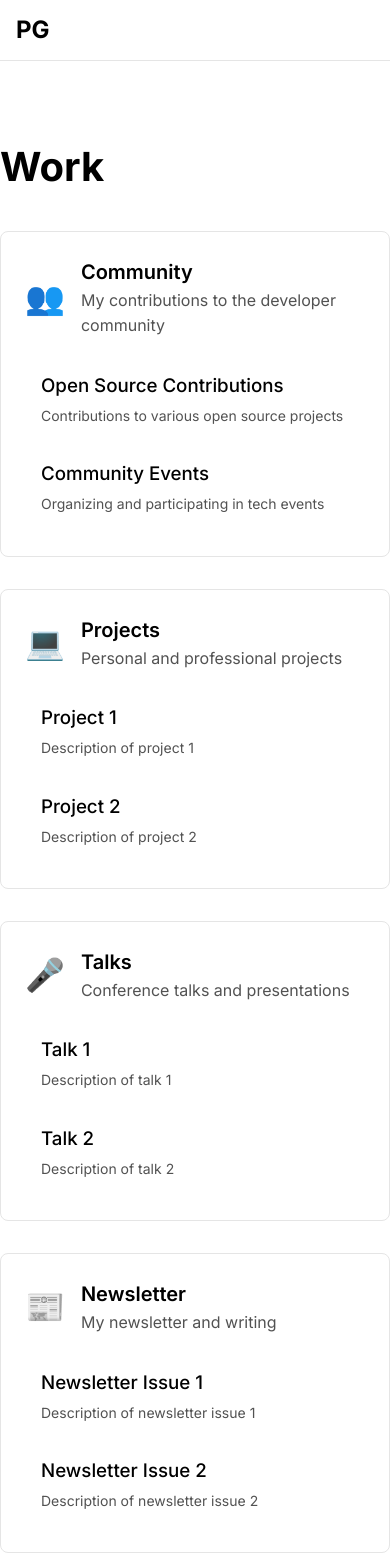
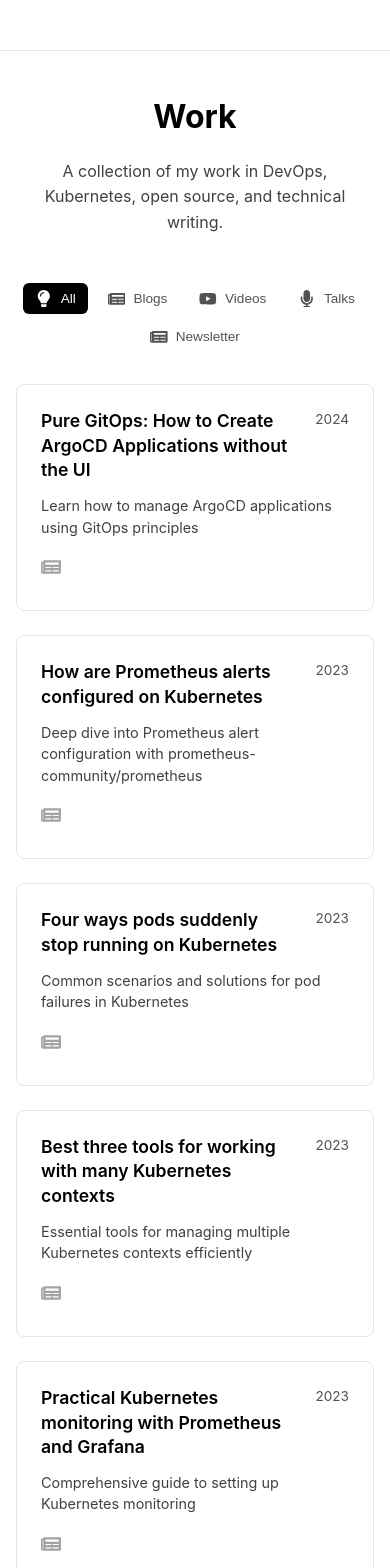
Before and after one commit to pavangudiwada/personal-website, a Next.js app: page /work in a window 390 px wide. Shown: the top 1568 px of the page. Built offline with nearby package versions, Linux system fonts and the light colour scheme.

Commit message:
Basic work page

```diff
--- a/package.json
+++ b/package.json
@@ -9,9 +9,11 @@
     "lint": "next lint"
   },
   "dependencies": {
+    "link-preview-js": "^3.0.14",
     "next": "15.3.1",
     "react": "^19.0.0",
-    "react-dom": "^19.0.0"
+    "react-dom": "^19.0.0",
+    "react-icons": "^5.5.0"
   },
   "devDependencies": {
     "@eslint/eslintrc": "^3",
--- a/src/app/globals.css
+++ b/src/app/globals.css
@@ -21,6 +21,8 @@ body {
   margin: 0;
   padding: 0;
   line-height: 1.6;
+  height: 100vh;
+  overflow: hidden;
 }
 
 /* Layout */
@@ -35,10 +37,13 @@ body {
   top: 0;
   left: 0;
   right: 0;
-  height: 60px;
+  height: 50px;
   background: var(--secondary-color);
   border-bottom: 1px solid var(--gray-200);
   z-index: 1000;
+  display: flex;
+  align-items: center;
+  justify-content: center;
 }
 
 .nav-container {
@@ -67,37 +72,33 @@ body {
   text-decoration: none;
   color: var(--gray-700);
   font-weight: 500;
-  transition: color 0.2s;
-}
-
-.nav-link:hover {
-  color: var(--primary-color);
+  font-size: 0.9rem;
 }
 
 /* Home Page */
 .home-container {
-  min-height: 100vh;
+  height: 100vh;
   display: flex;
   align-items: center;
   justify-content: center;
-  padding: 2rem;
   background-color: var(--secondary-color);
 }
 
 .profile-section {
   text-align: center;
-  max-width: 800px;
-  margin: 0 auto;
+  max-width: 600px;
+  padding: 0 1rem;
+  margin-top: -50px;
+  /* Offset to account for navbar and center content */
 }
 
 .profile-image-container {
-  margin: 0 auto 2rem;
-  width: 200px;
-  height: 200px;
+  margin: 0 auto 1rem;
+  width: 120px;
+  height: 120px;
   border-radius: 50%;
   overflow: hidden;
-  border: 4px solid var(--primary-color);
-  box-shadow: 0 4px 6px rgba(0, 0, 0, 0.1);
+  border: 2px solid var(--primary-color);
 }
 
 .profile-image {
@@ -107,174 +108,203 @@ body {
 }
 
 .home-title {
-  font-size: 3rem;
+  font-size: 2rem;
   font-weight: 700;
-  margin-bottom: 1rem;
+  margin-bottom: 0.5rem;
   color: var(--primary-color);
 }
 
 .home-subtitle {
-  font-size: 1.25rem;
+  font-size: 1rem;
   color: var(--gray-700);
-  margin-bottom: 1rem;
-  line-height: 1.6;
+  margin-bottom: 0.5rem;
+  line-height: 1.4;
+  max-width: 500px;
+  margin-left: auto;
+  margin-right: auto;
 }
 
 .social-links {
   display: flex;
   justify-content: center;
-  gap: 1.5rem;
-  margin: 2rem 0;
-}
-
-.social-link {
-  display: flex;
-  flex-direction: column;
-  align-items: center;
-  text-decoration: none;
-  color: var(--primary-color);
-  transition: transform 0.2s ease;
-}
-
-.social-link:hover {
-  transform: translateY(-4px);
+  gap: 1.25rem;
+  margin: 1rem 0;
 }
 
 .social-icon {
-  font-size: 2rem;
-  margin-bottom: 0.5rem;
-}
-
-.social-name {
-  font-size: 0.875rem;
-  font-weight: 500;
+  font-size: 1.25rem;
+  color: var(--primary-color);
 }
 
 .action-buttons {
   display: flex;
   justify-content: center;
   gap: 1rem;
-  margin-top: 2rem;
+  margin-top: 1rem;
+}
+
+.primary-button,
+.secondary-button {
+  padding: 0.4rem 1.25rem;
+  border-radius: 0.375rem;
+  text-decoration: none;
+  font-weight: 600;
+  font-size: 0.85rem;
 }
 
 .primary-button {
   background-color: var(--primary-color);
   color: var(--secondary-color);
-  padding: 0.75rem 1.5rem;
-  border-radius: 0.5rem;
-  text-decoration: none;
-  font-weight: 600;
-  transition: all 0.2s ease;
-}
-
-.primary-button:hover {
-  background-color: var(--gray-900);
-  transform: translateY(-2px);
 }
 
 .secondary-button {
   background-color: transparent;
   color: var(--primary-color);
-  padding: 0.75rem 1.5rem;
   border: 2px solid var(--primary-color);
-  border-radius: 0.5rem;
-  text-decoration: none;
-  font-weight: 600;
-  transition: all 0.2s ease;
 }
 
-.secondary-button:hover {
-  background-color: var(--gray-100);
-  transform: translateY(-2px);
+/* Work Page */
+.work-container {
+  max-width: 1200px;
+  margin: 0 auto;
+  padding: 2rem 1rem;
+  padding-top: 80px;
 }
 
-/* Work page styles */
-.container {
-  max-width: 1200px;
-  margin: 0 auto;
-  padding: 0 1rem;
+.work-header {
+  text-align: center;
+  margin-bottom: 3rem;
 }
 
-.section {
-  padding: 3rem 0;
+.work-header h1 {
+  font-size: 2.5rem;
+  font-weight: 700;
+  color: var(--primary-color);
+  margin-bottom: 1rem;
 }
 
-.heading {
-  font-size: 2.5rem;
-  font-weight: bold;
-  margin-bottom: 2rem;
-  color: var(--primary-color);
+.work-header p {
+  font-size: 1.1rem;
+  color: var(--gray-700);
+  max-width: 600px;
+  margin: 0 auto;
+}
+
+.categories-tabs {
+  display: flex;
+  justify-content: center;
+  gap: 1rem;
+  margin-bottom: 3rem;
+  flex-wrap: wrap;
+}
+
+.category-tab {
+  display: flex;
+  align-items: center;
+  gap: 0.5rem;
+  padding: 0.5rem 1rem;
+  border: none;
+  background: none;
+  color: var(--gray-600);
+  font-size: 0.9rem;
+  cursor: pointer;
+  border-radius: 0.375rem;
+}
+
+.category-tab.active {
+  background-color: var(--primary-color);
+  color: var(--secondary-color);
+}
+
+.category-icon {
+  font-size: 1.1rem;
 }
 
 .work-grid {
   display: grid;
-  grid-template-columns: repeat(auto-fit, minmax(300px, 1fr));
-  gap: 2rem;
-  margin-top: 2rem;
+  grid-template-columns: repeat(auto-fill, minmax(300px, 1fr));
+  gap: 1.5rem;
 }
 
 .work-card {
   border: 1px solid var(--gray-200);
   border-radius: 0.5rem;
-  padding: 1.5rem;
-  transition: all 0.2s;
+  text-decoration: none;
+  color: inherit;
+  overflow: hidden;
+  transition: border-color 0.2s ease;
 }
 
 .work-card:hover {
-  transform: translateY(-2px);
   border-color: var(--primary-color);
+}
+
+.work-card-content {
+  padding: 1.5rem;
 }
 
 .work-card-header {
   display: flex;
-  align-items: center;
-  gap: 1rem;
+  justify-content: space-between;
+  align-items: flex-start;
+  margin-bottom: 0.75rem;
+}
+
+.work-card-header h3 {
+  font-size: 1.1rem;
+  font-weight: 600;
+  color: var(--primary-color);
+  margin: 0;
+  line-height: 1.4;
+}
+
+.work-year {
+  font-size: 0.85rem;
+  color: var(--gray-600);
+  white-space: nowrap;
+  margin-left: 1rem;
+}
+
+.work-card p {
+  font-size: 0.9rem;
+  color: var(--gray-700);
+  margin: 0;
   margin-bottom: 1rem;
+  line-height: 1.5;
 }
 
 .work-card-icon {
-  font-size: 2rem;
+  font-size: 1.25rem;
+  color: var(--gray-400);
 }
 
-.work-card-title {
-  font-size: 1.25rem;
-  font-weight: 600;
-  margin: 0;
-  color: var(--primary-color);
-}
+@media (max-width: 768px) {
+  .work-container {
+    padding: 1rem;
+    padding-top: 70px;
+  }
 
-.work-card-description {
-  color: var(--gray-600);
-  margin: 0;
-}
+  .work-header h1 {
+    font-size: 2rem;
+  }
 
-.work-items {
-  margin-top: 1rem;
-}
+  .work-header p {
+    font-size: 1rem;
+  }
 
-.work-item {
-  display: block;
-  padding: 1rem;
-  border-radius: 0.5rem;
-  text-decoration: none;
-  color: inherit;
-  transition: background-color 0.2s;
-}
+  .categories-tabs {
+    gap: 0.5rem;
+    margin-bottom: 2rem;
+  }
 
-.work-item:hover {
-  background-color: var(--gray-100);
-}
+  .category-tab {
+    padding: 0.4rem 0.75rem;
+    font-size: 0.85rem;
+  }
 
-.work-item-title {
-  font-weight: 500;
-  margin: 0;
-  color: var(--primary-color);
-}
-
-.work-item-description {
-  font-size: 0.875rem;
-  color: var(--gray-600);
-  margin: 0.25rem 0 0;
+  .work-grid {
+    grid-template-columns: 1fr;
+  }
 }
 
 /* Responsive Design */
--- a/src/app/layout.js
+++ b/src/app/layout.js
@@ -1,22 +1,17 @@
-import { Inter } from "next/font/google";
-import "./globals.css";
-import Navbar from "./components/Navbar";
-
-const inter = Inter({ subsets: ["latin"] });
+import './globals.css';
+import Navbar from '@/components/Navbar';
 
 export const metadata = {
-    title: "Pavan Gudiwada - Personal Website",
-    description: "Personal website of Pavan Gudiwada",
+    title: 'Pavan Gudiwada',
+    description: 'Developer Advocate at Robusta.dev',
 };
 
 export default function RootLayout({ children }) {
     return (
         <html lang="en">
-            <body className={inter.className}>
+            <body>
                 <Navbar />
-                <main className="main">
-                    {children}
-                </main>
+                {children}
             </body>
         </html>
     );
--- a/src/app/work/page.js
+++ b/src/app/work/page.js
@@ -1,116 +1,165 @@
-import Link from 'next/link';
+'use client';
+import { useState } from 'react';
+import { FaMicrophone, FaNewspaper, FaLightbulb, FaYoutube } from 'react-icons/fa';
 
-const workSections = [
+const categories = [
+    { id: 'all', label: 'All', icon: FaLightbulb },
+    { id: 'blogs', label: 'Blogs', icon: FaNewspaper },
+    { id: 'videos', label: 'Videos', icon: FaYoutube },
+    { id: 'talks', label: 'Talks', icon: FaMicrophone },
+    { id: 'newsletter', label: 'Newsletter', icon: FaNewspaper },
+];
+
+const workItems = [
     {
-        title: 'Community',
-        icon: '👥',
-        description: 'My contributions to the developer community',
-        items: [
-            {
-                title: 'Open Source Contributions',
-                description: 'Contributions to various open source projects',
-                link: '#',
+        title: "Pure GitOps: How to Create ArgoCD Applications without the UI",
+        description: "Learn how to manage ArgoCD applications using GitOps principles",
+        category: "blogs",
+        year: "2024",
+        link: "https://home.robusta.dev/blog/pure-gitops-how-to-create-argocd-applications-without-the-ui"
     },
     {
-                title: 'Community Events',
-                description: 'Organizing and participating in tech events',
-                link: '#',
-            },
-        ],
+        title: "How are Prometheus alerts configured on Kubernetes",
+        description: "Deep dive into Prometheus alert configuration with prometheus-community/prometheus",
+        category: "blogs",
+        year: "2023",
+        link: "https://home.robusta.dev/blog/prometheus-alerts-using-prometheus-community-helm-chart"
     },
     {
-        title: 'Projects',
-        icon: '💻',
-        description: 'Personal and professional projects',
-        items: [
-            {
-                title: 'Project 1',
-                description: 'Description of project 1',
-                link: '#',
+        title: "Four ways pods suddenly stop running on Kubernetes",
+        description: "Common scenarios and solutions for pod failures in Kubernetes",
+        category: "blogs",
+        year: "2023",
+        link: "https://home.robusta.dev/blog/oomkill-crashloops-evictions"
     },
     {
-                title: 'Project 2',
-                description: 'Description of project 2',
-                link: '#',
-            },
-        ],
+        title: "Best three tools for working with many Kubernetes contexts",
+        description: "Essential tools for managing multiple Kubernetes contexts efficiently",
+        category: "blogs",
+        year: "2023",
+        link: "https://home.robusta.dev/blog/switching-kubernets-context"
     },
     {
-        title: 'Talks',
-        icon: '🎤',
-        description: 'Conference talks and presentations',
-        items: [
-            {
-                title: 'Talk 1',
-                description: 'Description of talk 1',
-                link: '#',
+        title: "Practical Kubernetes monitoring with Prometheus and Grafana",
+        description: "Comprehensive guide to setting up Kubernetes monitoring",
+        category: "blogs",
+        year: "2023",
+        link: "https://kubecampus.io/kubernetes/blog/practical-kubernetes-monitoring-with-prometheus-and-grafana/"
     },
     {
-                title: 'Talk 2',
-                description: 'Description of talk 2',
-                link: '#',
-            },
-        ],
+        title: "Hashnode Blog",
+        description: "Collection of technical articles on Kubernetes, DevOps, and Cloud Native technologies",
+        category: "blogs",
+        year: "2024",
+        link: "https://pavangudiwada.hashnode.dev/"
     },
     {
-        title: 'Newsletter',
-        icon: '📰',
-        description: 'My newsletter and writing',
-        items: [
-            {
-                title: 'Newsletter Issue 1',
-                description: 'Description of newsletter issue 1',
-                link: '#',
+        title: "Medium Blog",
+        description: "Articles and tutorials on DevOps practices and cloud technologies",
+        category: "blogs",
+        year: "2024",
+        link: "https://pavangudiwada.medium.com/"
     },
     {
-                title: 'Newsletter Issue 2',
-                description: 'Description of newsletter issue 2',
-                link: '#',
-            },
-        ],
+        title: "Why This Kubernetes Thing?",
+        description: "No fluff, bite-sized newsletter about Kubernetes concepts",
+        category: "newsletter",
+        year: "2024",
+        link: "https://whyk8s.substack.com/"
     },
     {
-        title: 'Articles',
-        icon: '📝',
-        description: 'Technical articles and blog posts',
-        items: [
-            {
-                title: 'Article 1',
-                description: 'Description of article 1',
-                link: '#',
+        title: "Prometheus in 5 minutes - KCD Pakistan 2023",
+        description: "Quick introduction to Prometheus monitoring",
+        category: "videos",
+        year: "2023",
+        link: "https://www.youtube.com/watch?v=I6C09vPBpiA"
     },
     {
-                title: 'Article 2',
-                description: 'Description of article 2',
-                link: '#',
+        title: "Kubernetes-as-a-Service - Ortelius Summit 2022",
+        description: "Discussion about whether Kubernetes-as-a-Service is better for you",
+        category: "videos",
+        year: "2022",
+        link: "https://www.youtube.com/watch?v=5i1TQEb7c90"
     },
-        ],
+    {
+        title: "Kubernetes monitoring with Robusta - Kubesimplify",
+        description: "CloudNative stories featuring Kubernetes monitoring best practices",
+        category: "videos",
+        year: "2023",
+        link: "https://www.youtube.com/watch?v=RP6bW-EevX0"
     },
+    {
+        title: "Understand Terraform Cloud and Enterprise capabilities",
+        description: "Terraform HUG Sydney session with Brad McCoy",
+        category: "videos",
+        year: "2023",
+        link: "https://www.youtube.com/watch?v=8JSTKHxkLTM"
+    },
+    {
+        title: "Kubernetes Monitoring 101 with Prometheus",
+        description: "Introduction to Kubernetes monitoring fundamentals",
+        category: "videos",
+        year: "2023",
+        link: "https://www.youtube.com/watch?v=siH-B5bOoIU"
+    },
+    {
+        title: "Complete Video Collection",
+        description: "Playlist with all DevOps and Kubernetes related videos",
+        category: "videos",
+        year: "2024",
+        link: "https://www.youtube.com/watch?v=RP6bW-EevX0&list=PLfbj6mkGIOYtD_vaMI65tqzvHPRTcpBD_"
+    }
 ];
 
-export default function WorkPage() {
+function WorkCard({ item }) {
     return (
-        <div className="container section">
-            <h1 className="heading">Work</h1>
-            <div className="work-grid">
-                {workSections.map((section) => (
-                    <div key={section.title} className="work-card">
+        <a href={item.link} className="work-card" target="_blank" rel="noopener noreferrer">
+            <div className="work-card-content">
                 <div className="work-card-header">
-                            <span className="work-card-icon">{section.icon}</span>
-                            <div>
-                                <h2 className="work-card-title">{section.title}</h2>
-                                <p className="work-card-description">{section.description}</p>
+                    <h3>{item.title}</h3>
+                    <span className="work-year">{item.year}</span>
+                </div>
+                <p>{item.description}</p>
+                <div className="work-card-icon">
+                    {item.category === 'blogs' && <FaNewspaper />}
+                    {item.category === 'videos' && <FaYoutube />}
+                    {item.category === 'talks' && <FaMicrophone />}
                 </div>
             </div>
-                        <div className="work-items">
-                            {section.items.map((item) => (
-                                <Link key={item.title} href={item.link} className="work-item">
-                                    <h3 className="work-item-title">{item.title}</h3>
-                                    <p className="work-item-description">{item.description}</p>
-                                </Link>
+        </a>
+    );
+}
+
+export default function Work() {
+    const [activeCategory, setActiveCategory] = useState('all');
+
+    const filteredWork = workItems.filter(item =>
+        activeCategory === 'all' || item.category === activeCategory
+    );
+
+    return (
+        <div className="work-container">
+            <div className="work-header">
+                <h1>Work</h1>
+                <p>A collection of my work in DevOps, Kubernetes, open source, and technical writing.</p>
+            </div>
+
+            <div className="categories-tabs">
+                {categories.map((category) => (
+                    <button
+                        key={category.id}
+                        className={`category-tab ${activeCategory === category.id ? 'active' : ''}`}
+                        onClick={() => setActiveCategory(category.id)}
+                    >
+                        <category.icon className="category-icon" />
+                        <span>{category.label}</span>
+                    </button>
                 ))}
             </div>
-                    </div>
+
+            <div className="work-grid">
+                {filteredWork.map((item, index) => (
+                    <WorkCard key={index} item={item} />
                 ))}
             </div>
         </div>
--- /dev/null
+++ b/src/components/Navbar.js
@@ -0,0 +1,13 @@
+import Link from 'next/link';
+
+export default function Navbar() {
+    return (
+        <nav className="navbar">
+            <div className="nav-links">
+                <Link href="/" className="nav-link">Home</Link>
+                <Link href="/work" className="nav-link">Work</Link>
+                <Link href="/contact" className="nav-link">Contact</Link>
+            </div>
+        </nav>
+    );
+}
```
Also changed, not shown: next.config.js (added, +19 -0 lines), src/app/page.js (+9 -8 lines), 1 other file (tests, documents, lock files or other folders). Lines whose indentation alone changed are shown as unchanged.
